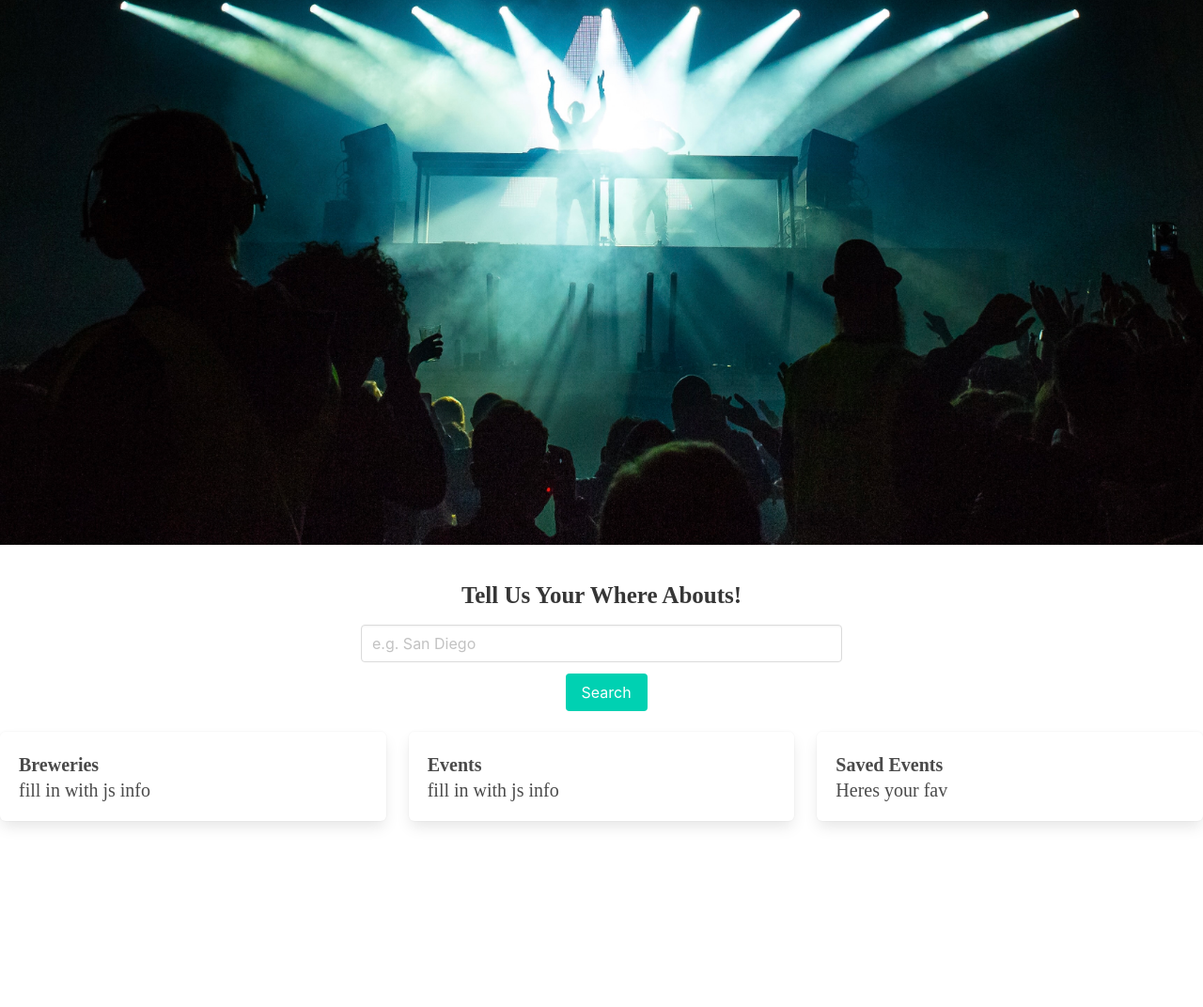
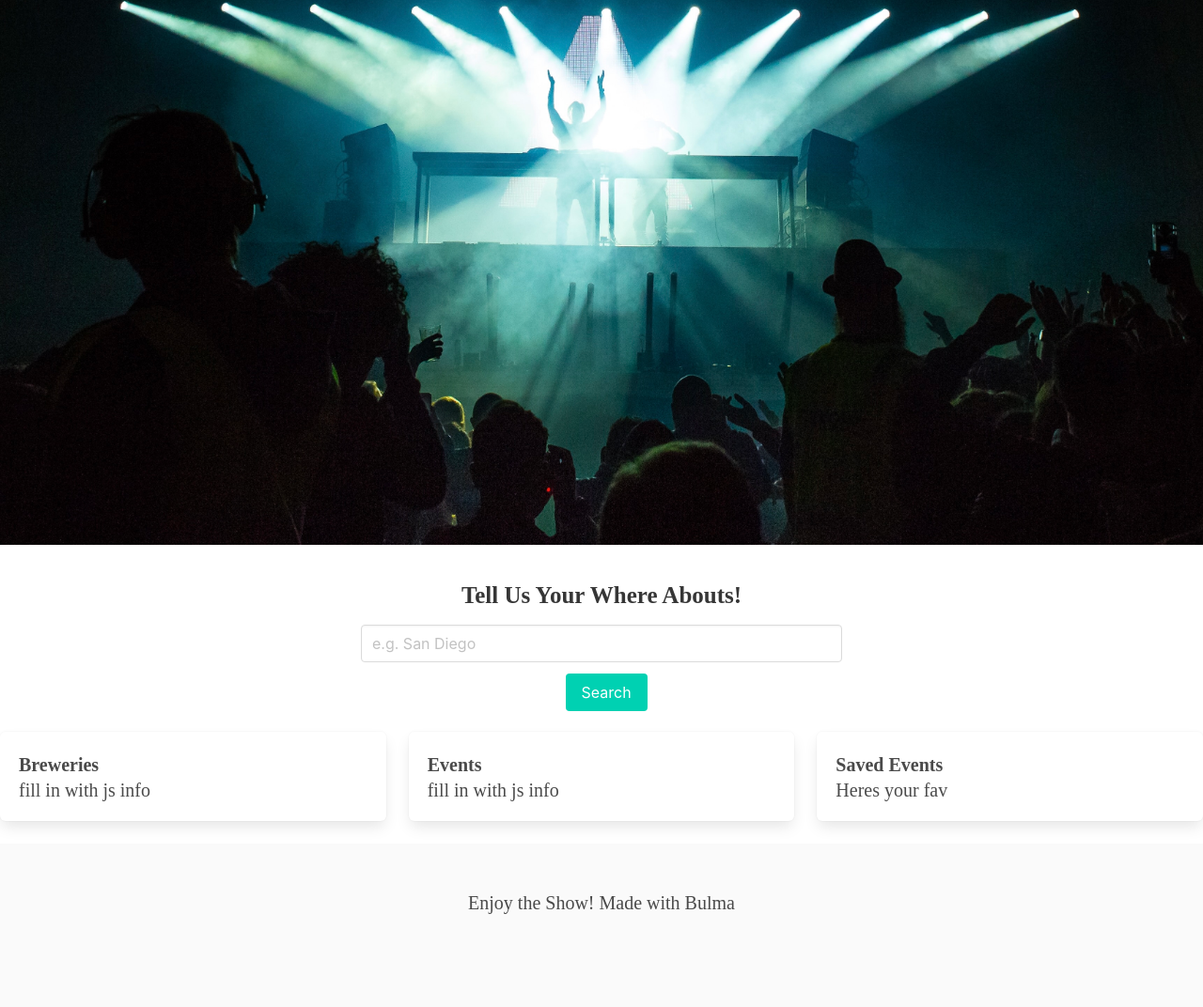
Before and after one commit to anaunique24/Craft_Events, a plain HTML site: page index.html in a window 1280 px wide. Shown: the part 97-1169 px from the top of the page at 94% size. Before the commit the page ends 995 px from the top, so only its background shows below. Drawn offline with nearby package versions, Linux system fonts and the light colour scheme.

Commit message:
added a footer

```diff
--- a/assets/css/style.css
+++ b/assets/css/style.css
@@ -76,3 +76,8 @@ a {
     font-size: 20px;
     font-weight: bold;
 }
+
+.footer {
+    text-align: center;
+    font-size: 20px;
+}
--- a/index.html
+++ b/index.html
@@ -58,6 +58,11 @@
           </article>
         </div>
       </div>
+      <footer>
+        <p class="footer">Enjoy the Show!
+            Made with Bulma
+        </p>
+      </footer>
 
     <script src="https://cdn.jsdelivr.net/npm/dayjs@1/dayjs.min.js"></script>
     <script src="./assets/js/script.js"></script>
```
